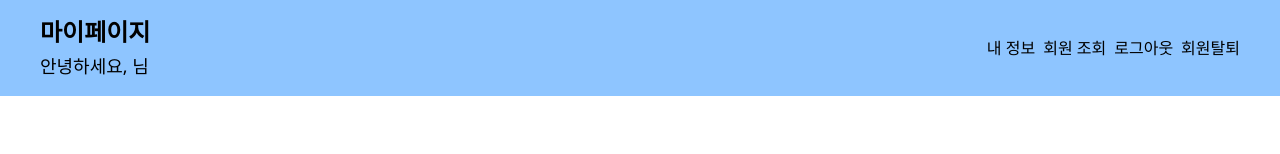
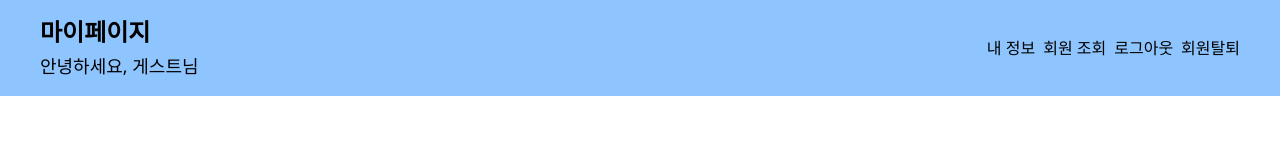
Before and after one commit to 37-dive-sopt-web/SohyunPark, a React (Vite) app in the folder Week4/homework/: page /my-page/members in a window 1280 px wide. Shown: the top 154 px of the page. Built offline with nearby package versions, Linux system fonts and the light colour scheme; no server answers.

Commit message:
feat: user 정보 전역에 저장

```diff
--- a/Week4/homework/src/App.tsx
+++ b/Week4/homework/src/App.tsx
@@ -1,11 +1,14 @@
 import { RouterProvider } from "react-router/dom";
 import { router } from "./routes/router";
+import { UserProvider } from "./context/user-provider";
 
 function App() {
   return (
-    <div className="flex justify-center">
-      <RouterProvider router={router} />
-    </div>
+    <UserProvider>
+      <div className="flex justify-center">
+        <RouterProvider router={router} />
+      </div>
+    </UserProvider>
   );
 }
 
--- /dev/null
+++ b/Week4/homework/src/context/user-context.tsx
@@ -0,0 +1,10 @@
+import { createContext } from "react";
+import type { UserResponse } from "../apis/users/users";
+
+export interface UserContextValue {
+  user: UserResponse | null;
+  setUser: (user: UserResponse | null) => void;
+  clearUser: () => void;
+}
+
+export const UserContext = createContext<UserContextValue | null>(null);
--- /dev/null
+++ b/Week4/homework/src/context/user-provider.tsx
@@ -0,0 +1,33 @@
+import { useState, useEffect } from "react";
+import type { ReactNode } from "react";
+import { UserContext } from "./user-context";
+import { getUsers } from "../apis/users/users";
+import type { UserResponse } from "../apis/users/users";
+
+export const UserProvider = ({ children }: { children: ReactNode }) => {
+  const [user, setUser] = useState<UserResponse | null>(null);
+
+  const clearUser = () => setUser(null);
+
+  useEffect(() => {
+    const id = localStorage.getItem("userId");
+    if (!id) return;
+
+    const fetchUser = async () => {
+      try {
+        const res = await getUsers(Number(id));
+        setUser(res);
+      } catch (err) {
+        console.error(err);
+      }
+    };
+
+    fetchUser();
+  }, []);
+
+  return (
+    <UserContext.Provider value={{ user, setUser, clearUser }}>
+      {children}
+    </UserContext.Provider>
+  );
+};
--- /dev/null
+++ b/Week4/homework/src/hooks/use-users.ts
@@ -0,0 +1,12 @@
+import { useContext } from "react";
+import { UserContext } from "../context/user-context";
+
+export const useUser = () => {
+  const ctx = useContext(UserContext);
+
+  if (!ctx) {
+    throw new Error("useUser must be used within UserProvider");
+  }
+
+  return ctx;
+};
--- a/Week4/homework/src/pages/my-page/components/header.tsx
+++ b/Week4/homework/src/pages/my-page/components/header.tsx
@@ -1,40 +1,26 @@
 import { Link, useNavigate } from "react-router-dom";
 import { PATH } from "../../../constants/paths";
-import { useEffect, useState } from "react";
-import { getUsers } from "../../../apis/users/users";
+import { useUser } from "../../../hooks/use-users";
 
 const Header = () => {
   const navigate = useNavigate();
-  const [user, setUser] = useState<{ name: string } | null>(null);
-
-  useEffect(() => {
-    const id = localStorage.getItem("userId");
-    if (!id) return;
-
-    const fetchUser = async () => {
-      try {
-        const res = await getUsers(Number(id));
-
-        setUser(res);
-      } catch (err) {
-        console.error(err);
-      }
-    };
-
-    fetchUser();
-  }, []);
+  const { user, clearUser } = useUser();
 
   const handleLogout = () => {
     localStorage.removeItem("userId");
+    clearUser();
     navigate(PATH.SIGN_IN);
   };
 
   return (
-    <header className="w-full flex justify-between bg-blue-300 px-10 py-4 itmes-center">
+    <header className="w-full flex justify-between bg-blue-300 px-10 py-4 items-center">
       <div className="flex flex-col gap-1">
         <h3 className="text-2xl font-bold">마이페이지</h3>
-        <p className="text-lg font-medium">안녕하세요, {user?.name}님</p>
+        <p className="text-lg font-medium">
+          안녕하세요, {user?.name ?? "게스트"}님
+        </p>
       </div>
+
       <nav className="flex items-center">
         <ul className="flex gap-2">
           <li className="hover:font-bold">
```
